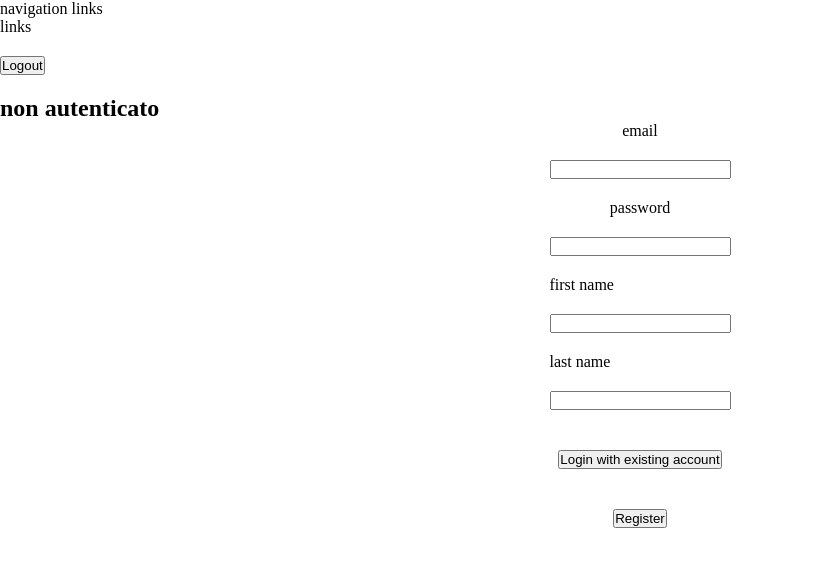
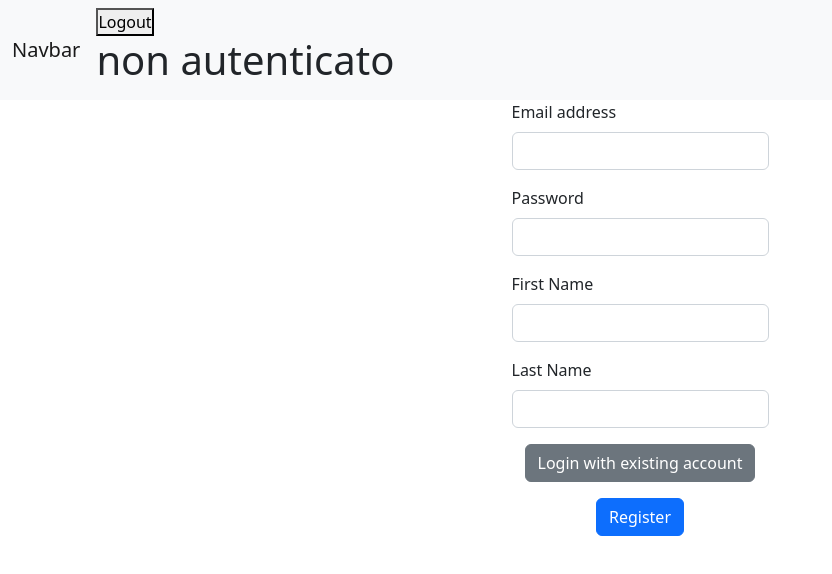
Before and after one commit to Luketto-dev/next-bnb, a Next.js app: page /welcome in a window 1280 px wide. Both pictures are taken after a click on the button "Not registered? create new account". Shown: the top 574 px of the page, without its empty margins (0-832 px from the left). Built offline with nearby package versions, Linux system fonts and the light colour scheme; no server answers.

Commit message:
installed library validation and adjusted form ui

```diff
--- a/components/auth/AuthForm.jsx
+++ b/components/auth/AuthForm.jsx
@@ -2,40 +2,28 @@ import axios from "axios";
 import React, { useRef, useState } from "react";
 import { signIn } from "next-auth/react";
 import { useRouter } from "next/router";
+import { useForm } from "react-hook-form";
 
 export default function AuthForm() {
+  const {
+    register,
+    handleSubmit,
+    formState: { errors },
+    reset,
+  } = useForm();
+
   const router = useRouter();
   const [isLogin, setIsLogin] = useState(true);
-  const emailInputRef = useRef();
-  const passwordInputRef = useRef();
-  const firstNameInputRef = useRef();
-  const lastNameInputRef = useRef();
 
-  async function formSubmitHandler(e) {
-    e.preventDefault();
-    //
+  async function formSubmitHandler(data) {
     if (!isLogin) {
-      const emailValue = emailInputRef.current.value;
-      const passwordValue = passwordInputRef.current.value;
-      const firstNameValue = firstNameInputRef.current.value;
-      const lastNameValue = lastNameInputRef.current.value;
-
-      const data = {
-        email: emailValue,
-        password: passwordValue,
-        firstname: firstNameValue,
-        lastname: lastNameValue,
-      };
-
-      axios.post("/api/auth/register", data);
+      // axios.post("/api/auth/register", data);
+      console.log(data);
     } else {
-      const emailValue = emailInputRef.current.value;
-      const passwordValue = passwordInputRef.current.value;
-
       const result = await signIn("credentials", {
         redirect: false,
-        email: emailValue,
-        password: passwordValue,
+        email: data.email,
+        password: data.password,
       });
       console.log(result);
 
@@ -51,25 +39,78 @@ export default function AuthForm() {
   }
 
   return (
-    <form onSubmit={formSubmitHandler} className="container">
-      email
-      <input type="email" name="email" ref={emailInputRef} />
-      password
-      <input type="password" name="password" ref={passwordInputRef} />
+    <form onSubmit={handleSubmit(formSubmitHandler)} className="container ">
+      <div className="mb-3">
+        <label htmlFor="exampleInputEmail1" className="form-label">
+          Email address
+        </label>
+        <input
+          type="email"
+          className="form-control"
+          id="exampleInputEmail1"
+          aria-describedby="emailHelp"
+          {...register("email", {
+            required: "L'email è obbligatoria",
+          })}
+        />
+        <div>{errors.email && <p>email invalid</p>}</div>
+      </div>
+      <div className="mb-3">
+        <label htmlFor="exampleInputPassword1" className="form-label">
+          Password
+        </label>
+        <input
+          type="password"
+          className="form-control"
+          id="exampleInputPassword1"
+          {...register("password")}
+        />
+      </div>
+
       {!isLogin && (
-        <div>
-          first name
-          <input type="text" name="firstname" ref={firstNameInputRef} />
-          last name
-          <input type="text" name="lastname" ref={lastNameInputRef} />
-        </div>
+        <>
+          <div className="mb-3">
+            <label htmlFor="firstname" className="form-label">
+              First Name
+            </label>
+            <input
+              type="text"
+              className="form-control"
+              id="firstname"
+              {...register("firstname", {
+                required: "Il nome è obbligatorio",
+              })}
+            />
+            <div>{errors.firstname && <p>firstname invalid</p>}</div>
+          </div>
+          <div className="mb-3">
+            <label htmlFor="lastname" className="form-label">
+              Last Name
+            </label>
+            <input
+              type="text"
+              className="form-control"
+              id="lastname"
+              {...register("lastname", {
+                required: "Il cognome è obbligatorio",
+              })}
+            />
+            <div>{errors.lastname && <p>lastname is invalid</p>}</div>
+          </div>
+        </>
       )}
-      <button type="button" onClick={changeAuthMode}>
+      <button
+        type="button"
+        className="btn btn-secondary mb-3"
+        onClick={changeAuthMode}
+      >
         {isLogin
           ? "Not registered? create new account"
           : "Login with existing account"}
       </button>
-      <button>{isLogin ? "Login" : "Register"}</button>
+      <button className="btn btn-primary mb-3">
+        {isLogin ? "Login" : "Register"}
+      </button>
     </form>
   );
 }
--- a/components/layouts/MainNav.jsx
+++ b/components/layouts/MainNav.jsx
@@ -9,13 +9,25 @@ export default function MainNav() {
     await signOut();
   }
   return (
-    <nav>
-      navigation links
-      <header>links</header>
+
+  <nav className="navbar navbar-expand-lg bg-light">
+  <div className="container-fluid">
+    <a className="navbar-brand" href="#">Navbar</a>
+    <button className="navbar-toggler" type="button" data-bs-toggle="collapse" data-bs-target="#navbarNav" aria-controls="navbarNav" aria-expanded="false" aria-label="Toggle navigation">
+      <span className="navbar-toggler-icon"></span>
+    </button>
+    <div className="collapse navbar-collapse" id="navbarNav">
+      <ul className="navbar-nav">
       <div>
         <button onClick={logoutHandler}>Logout</button>
         <h1>{!session.data ? "non autenticato" : "autenticato"}</h1>
       </div>
-    </nav>
+      </ul>
+    </div>
+  </div>
+</nav>
+
+
+
   );
 }
--- a/package.json
+++ b/package.json
@@ -9,14 +9,18 @@
     "lint": "next lint"
   },
   "dependencies": {
+    "@hookform/resolvers": "^2.9.10",
     "@next-auth/prisma-adapter": "^1.0.5",
     "@prisma/client": "^4.7.1",
     "axios": "^1.2.1",
     "bcryptjs": "^2.4.3",
+    "bootstrap": "^5.2.3",
     "next": "13.0.6",
     "next-auth": "^4.18.6",
     "react": "18.2.0",
-    "react-dom": "18.2.0"
+    "react-dom": "18.2.0",
+    "react-hook-form": "^7.40.0",
+    "yup": "^0.32.11"
   },
   "devDependencies": {
     "prisma": "^4.7.1"
--- a/pages/_app.js
+++ b/pages/_app.js
@@ -1,8 +1,14 @@
 import Layout from "../components/layouts/Layout";
 import "../styles/globals.css";
 import { SessionProvider } from "next-auth/react";
+import "bootstrap/dist/css/bootstrap.css";
+import { useEffect } from "react";
 
 function MyApp({ Component, pageProps, session }) {
+  useEffect(() => {
+    import("bootstrap/dist/js/bootstrap");
+  }, []);
+
   return (
     <SessionProvider session={session}>
       <Layout>
```
Also changed, not shown: 1 other file (tests, documents, lock files or other folders).
